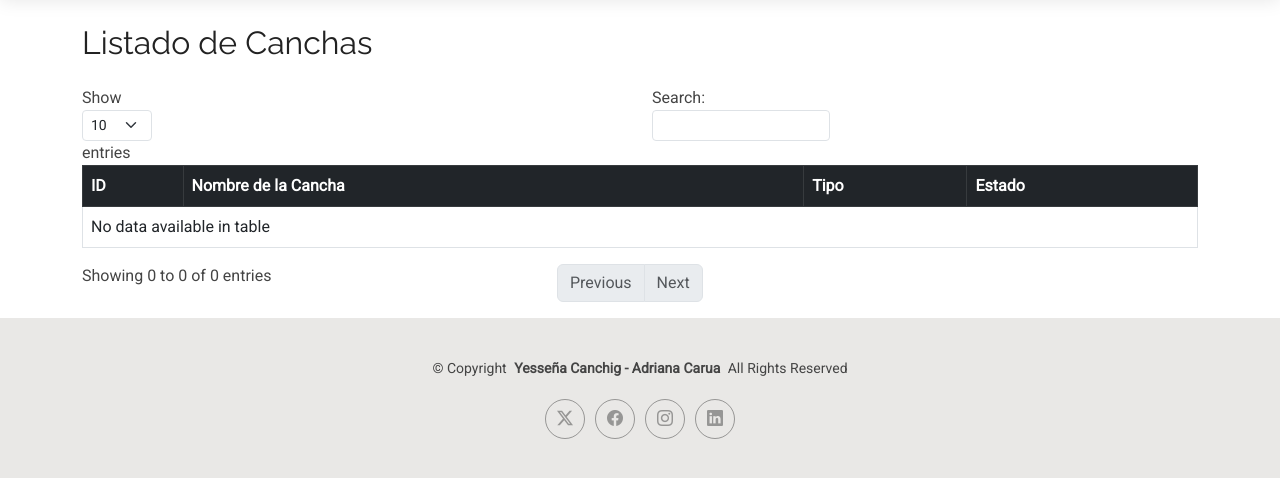
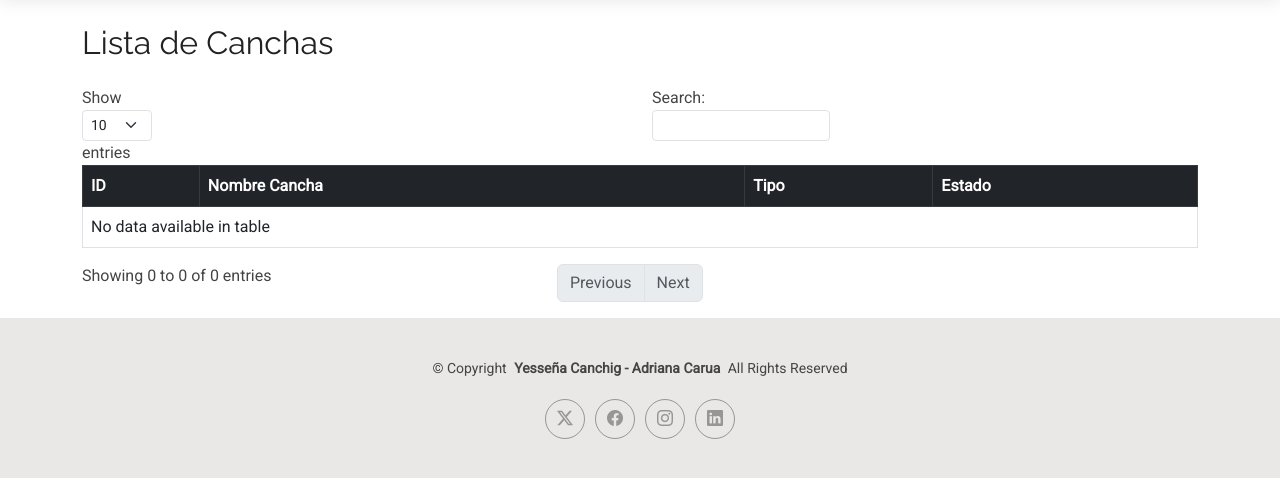
Before and after one commit to Masiel04/reservas_canchas, a CodeIgniter 4 app: the page made by app/Views/canchas/listado.php in a window 1280 px wide. Shown: the part 83-561 px from the top of the page. Run offline with PHP 8.4 and a stand-in for CodeIgniter, Linux system fonts and the light colour scheme; the template is opened without the code that fills it, so the values that code supplies are empty; some libraries are stand-ins or nearby versions.

Commit message:
Listado Canchas

```diff
--- a/app/Views/canchas/listado.php
+++ b/app/Views/canchas/listado.php
@@ -3,7 +3,7 @@
 
 <div class="container mt-4">
     <div class="d-flex justify-content-between align-items-center mb-3">
-        <h2>Listado de Canchas</h2>
+        <h2>Lista de Canchas</h2>
         <?php if (session('tipo') === 'admin'): ?>
             <a href="/cancha/nuevo" class="btn btn-primary">+ Nueva Cancha</a>
         <?php endif; ?>
@@ -14,7 +14,7 @@
             <thead class="table-dark">
                 <tr>
                     <th>ID</th>
-                    <th>Nombre de la Cancha</th>
+                    <th>Nombre Cancha</th>
                     <th>Tipo</th>
                     <th>Estado</th>
                     <?php if (session('tipo') === 'admin'): ?>
```
